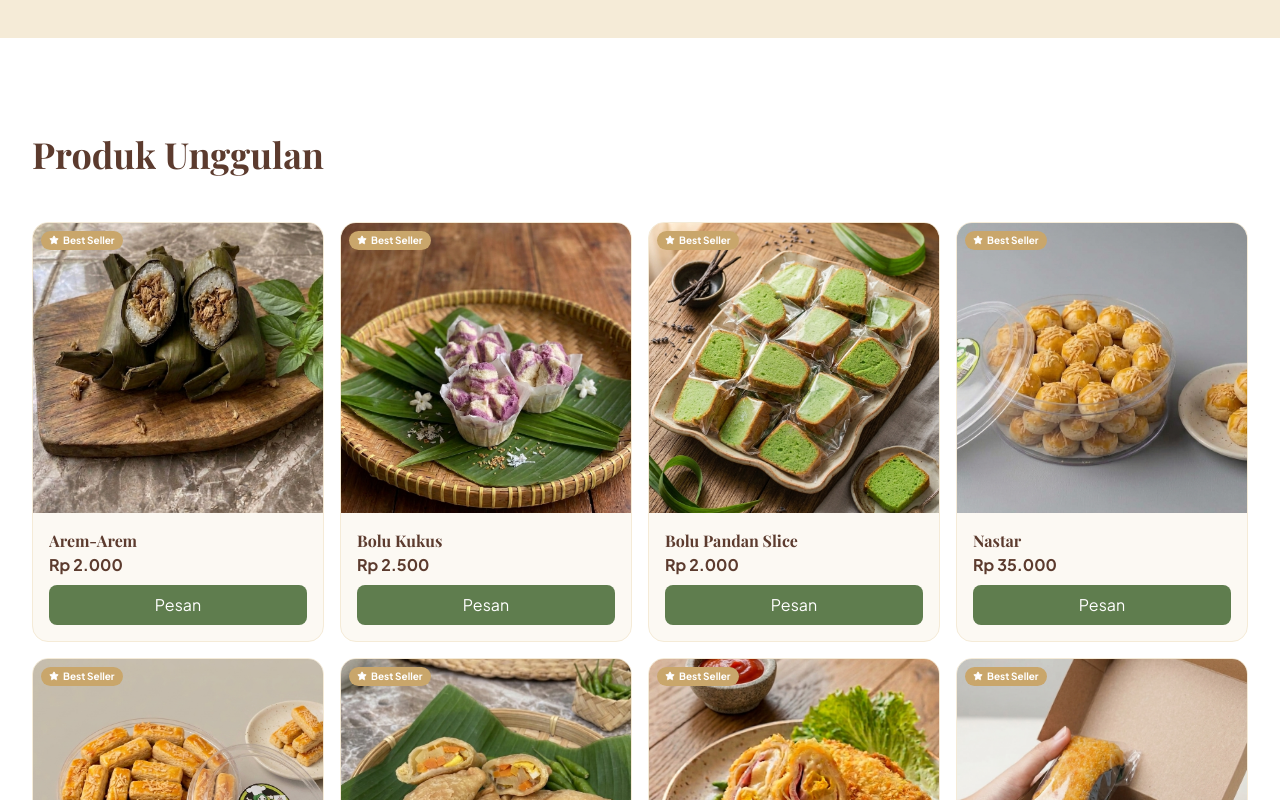
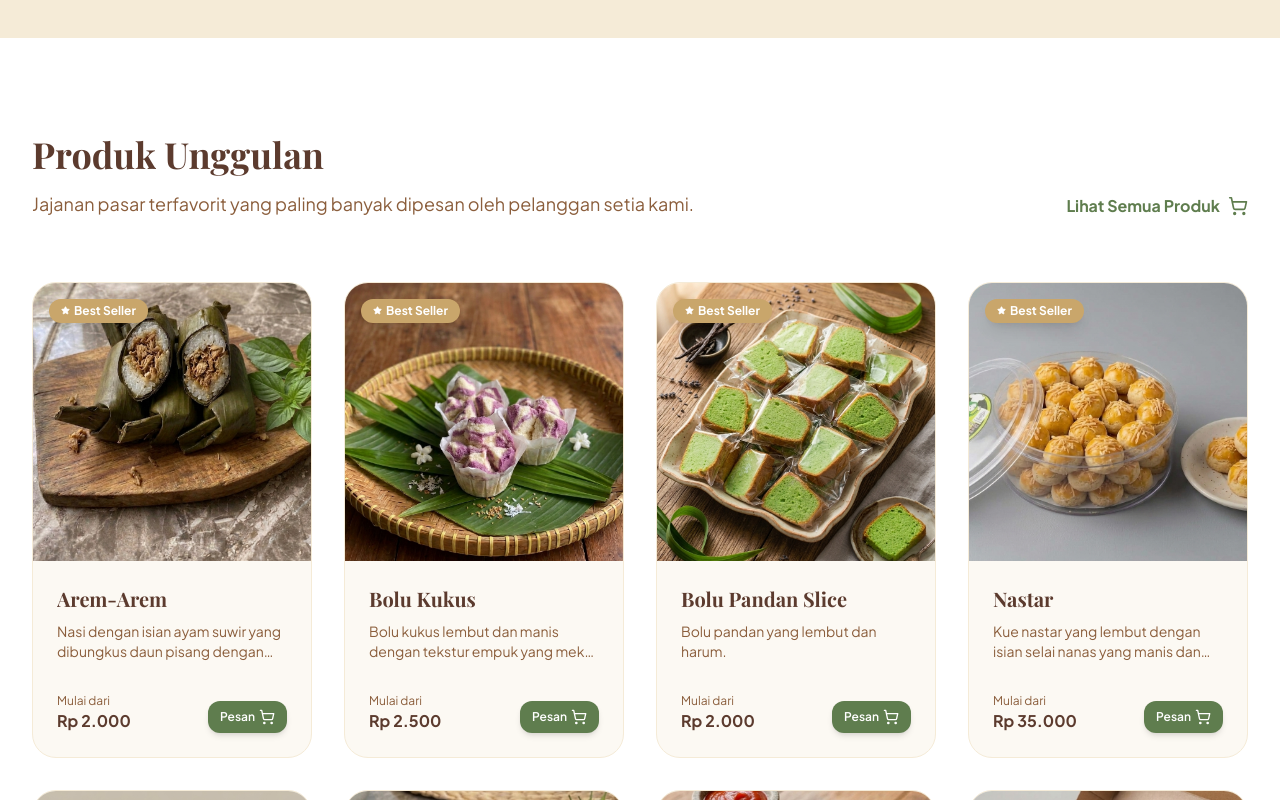
Before and after one commit to berrlylie/tops.snack, a React (Vite) app: page / in a window 1280 px wide. Shown: the part 2560-3360 px from the top of the page. Built offline with nearby package versions, Linux system fonts and the light colour scheme; no server answers; a web font is replaced by a local one.

Commit message:
Update FeaturedProducts.tsx

```diff
--- a/src/components/FeaturedProducts.tsx
+++ b/src/components/FeaturedProducts.tsx
@@ -6,80 +6,96 @@ import { PRODUCTS, WHATSAPP_NUMBER } from '../constants';
 export default function FeaturedProducts() {
   const [dbProducts, setDbProducts] = useState<any[]>([]);
 
-  // 1. Ambil data dari API
+  // 1. Ambil data dari database
   useEffect(() => {
-    fetch('/api')
+    fetch('/api') // Gunakan '/api' agar sama dengan yang sudah berhasil di katalog
       .then((res) => res.json())
       .then((data) => setDbProducts(Array.isArray(data) ? data : []))
-      .catch((err) => console.error('Gagal memuat produk DB:', err));
+      .catch((err) => console.error('Error:', err));
   }, []);
 
-  // 2. Gabungkan data statis dan database
+  // 2. Gabungkan data agar 'Best Seller' dari DB terdeteksi
   const allProducts = useMemo(() => {
     const formattedDbProducts = dbProducts.map((p: any) => ({
-      id: p.id || Math.random().toString(),
-      name: p.nama || 'Produk',
-      description: p.deskripsi || '',
-      price: p.harga || '0',
-      // Gunakan placeholder jika gambar dari admin kosong
-      image: p.gambar || `https://picsum.photos/seed/${p.nama}/600/600`,
-      isBestSeller: p.is_best_seller === true || p.is_best_seller === 1,
-      category: p.kategori || 'Snack'
+      id: p.id,
+      name: p.nama,
+      description: p.deskripsi,
+      price: p.harga,
+      image: p.gambar,
+      isBestSeller: !!p.is_best_seller,
+      category: p.kategori
     }));
     return [...PRODUCTS, ...formattedDbProducts];
   }, [dbProducts]);
 
-  // 3. Filter produk Best Seller
-  const bestSellerProducts = allProducts.filter((p) => p.isBestSeller === true);
+  // 3. Filter berdasarkan isBestSeller: true
+  const bestSellerProducts = allProducts.filter((product) => product.isBestSeller === true).slice(0, 8);
 
   const getProductWhatsAppLink = (productName: string, price: string) => {
-    const message = `Halo Tops Snack! Saya tertarik mau pesan *${productName}*. Apakah bisa pesan untuk dikirim tanggal...?`;
+    const message = `Halo Tops Snack, saya ingin memesan *${productName}* (Mulai dari Rp ${price}). Bagaimana cara pemesanannya?`;
     return `https://wa.me/${WHATSAPP_NUMBER}?text=${encodeURIComponent(message)}`;
   };
 
   return (
     <section id="products" className="py-16 md:py-24 bg-white">
       <div className="max-w-7xl mx-auto px-4 sm:px-6 lg:px-8">
-        <h3 className="text-3xl md:text-4xl font-bold text-brand-brown-dark mb-12">Produk Unggulan</h3>
+        <div className="flex flex-col md:flex-row justify-between items-end mb-12 md:mb-16 gap-6">
+          <div className="max-w-2xl">
+            <h3 className="text-3xl md:text-4xl font-bold text-brand-brown-dark mb-4">Produk Unggulan</h3>
+            <p className="text-brand-brown-medium text-base md:text-lg">Jajanan pasar terfavorit yang paling banyak dipesan oleh pelanggan setia kami.</p>
+          </div>
+          <a href="#katalog" className="text-brand-green-leaf font-bold flex items-center gap-2 hover:underline shrink-0">
+            Lihat Semua Produk <ShoppingCart size={20} />
+          </a>
+        </div>
 
-        <div className="grid grid-cols-2 lg:grid-cols-4 gap-4">
-          {bestSellerProducts.length > 0 ? (
-            bestSellerProducts.map((product, index) => (
+        <div className="grid grid-cols-2 lg:grid-cols-4 gap-3 md:gap-8">
+          {bestSellerProducts.map((product, index) => (
             <motion.div
               key={product.id}
               initial={{ opacity: 0, scale: 0.9 }}
               whileInView={{ opacity: 1, scale: 1 }}
               viewport={{ once: true }}
-                className="bg-brand-beige/30 rounded-2xl overflow-hidden border border-brand-beige hover:border-brand-green-leaf/30 transition-all duration-300"
+              transition={{ duration: 0.5, delay: index * 0.1 }}
+              className="bg-brand-beige/30 rounded-2xl md:rounded-3xl overflow-hidden border border-brand-beige hover:border-brand-green-leaf/30 transition-all duration-300 group flex flex-col"
             >
-                <div className="relative aspect-square">
+              <div className="relative aspect-square overflow-hidden">
                 <img
-                    src={product.image}
+                  src={product.image || `https://picsum.photos/seed/${product.name}/600/600`}
                   alt={product.name}
-                    className="w-full h-full object-cover"
-                    onError={(e) => (e.currentTarget.src = 'https://picsum.photos/600/600')}
+                  className="w-full h-full object-cover group-hover:scale-110 transition-transform duration-500"
                 />
-                  <div className="absolute top-2 left-2 bg-brand-gold text-white px-2 py-0.5 rounded-full text-[10px] font-bold flex items-center gap-1">
-                    <Star size={10} fill="currentColor" /> Best Seller
+                {product.isBestSeller && (
+                  <div className="absolute top-2 left-2 md:top-4 md:left-4 bg-brand-gold text-white px-2 py-0.5 md:px-3 md:py-1 rounded-full text-[9px] md:text-xs font-bold flex items-center gap-1 shadow-lg">
+                    <Star size={9} md:size={12} fill="currentColor" /> Best Seller
                   </div>
+                )}
               </div>
-                <div className="p-4">
-                  <h4 className="font-bold text-brand-brown-dark line-clamp-1">{product.name}</h4>
-                  <p className="font-bold text-brand-brown-dark">Rp {product.price}</p>
+
+              <div className="p-3 md:p-6 flex flex-col flex-1">
+                <h4 className="text-sm md:text-xl font-bold text-brand-brown-dark mb-1 md:mb-2 line-clamp-1">{product.name}</h4>
+                <p className="text-[10px] md:text-sm text-brand-brown-medium whitespace-pre-line mb-3 md:mb-4 flex-grow line-clamp-2">
+                  {product.description}
+                </p>
+
+                <div className="flex justify-between items-end gap-2 mt-auto pt-2 md:pt-4">
+                  <div className="shrink-0">
+                    <span className="text-[9px] md:text-xs text-brand-brown-medium block">Mulai dari</span>
+                    <span className="text-xs md:text-base font-bold text-brand-brown-dark">Rp {product.price}</span>
+                  </div>
                   <a
                     href={getProductWhatsAppLink(product.name, product.price)}
                     target="_blank"
                     rel="noopener noreferrer"
-                    className="mt-2 block bg-brand-green-leaf text-white text-center py-2 rounded-lg hover:bg-brand-brown-dark transition-colors"
+                    className="bg-brand-green-leaf text-white p-2 md:px-3 md:py-2 rounded-xl hover:bg-brand-brown-dark transition-colors duration-300 shadow-md flex items-center justify-center"
                   >
-                    Pesan
+                    <span className="hidden md:inline text-xs font-semibold mr-1">Pesan</span>
+                    <ShoppingCart size={16} />
                   </a>
                 </div>
+              </div>
             </motion.div>
-            ))
-          ) : (
-            <p className="col-span-full text-center text-brand-brown-medium italic">Belum ada produk unggulan saat ini.</p>
-          )}
+          ))}
         </div>
       </div>
     </section>
```
Lines whose indentation alone changed are shown as unchanged.
